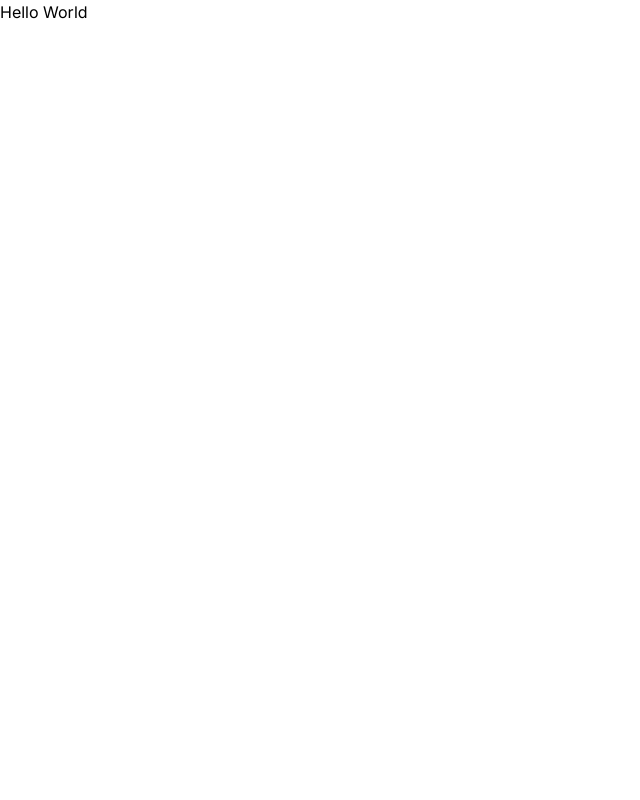
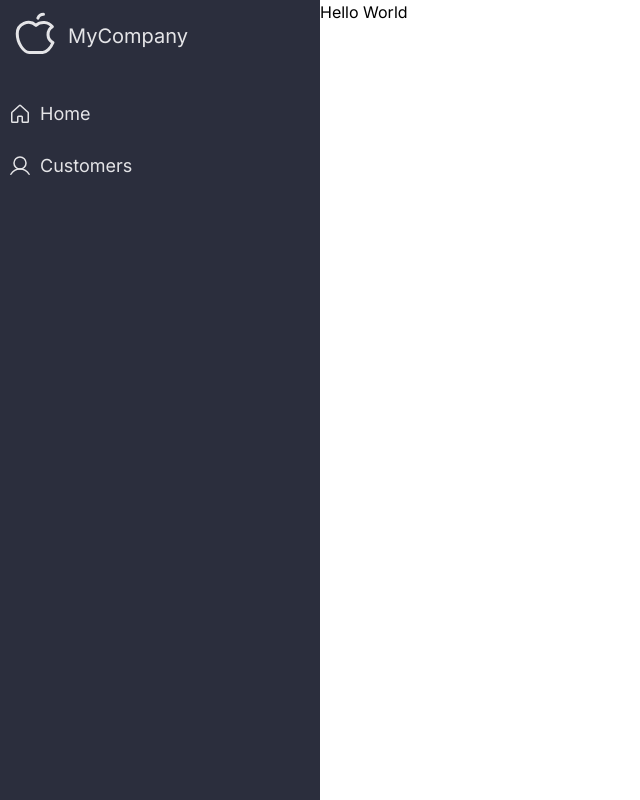
Before and after one commit to NathanSoa/customer-frontend, a Next.js app: page / in a window 1280 px wide. Shown: the whole page, without its empty margins (0-640 px from the left). Built offline with nearby package versions, Linux system fonts and the light colour scheme.

Commit message:
feat: create Sidebar component and add grid on main layout

```diff
--- /dev/null
+++ b/src/app/components/sidebar/index.tsx
@@ -0,0 +1,15 @@
+'use client'
+
+import { ReactNode } from 'react'
+
+import Logo from './logo'
+import Navigation from './navigation'
+
+export default function Sidebar(): ReactNode {
+  return (
+    <aside className="bg-menu text-zinc-200">
+      <Logo />
+      <Navigation />
+    </aside>
+  )
+}
--- a/src/app/layout.tsx
+++ b/src/app/layout.tsx
@@ -1,6 +1,9 @@
 import type { Metadata } from 'next'
 import { Inter } from 'next/font/google'
+
 import './globals.css'
+
+import Sidebar from '@/app/components/sidebar'
 
 const inter = Inter({ subsets: ['latin'] })
 
@@ -15,8 +18,13 @@
   children: React.ReactNode
 }) {
   return (
-    <html lang="en">
-      <body className={inter.className}>{children}</body>
+    <html lang="en" className="antialiased">
+      <body className={inter.className}>
+        <div className="grid min-h-screen grid-cols-app">
+          <Sidebar />
+          <main>{children}</main>
+        </div>
+      </body>
     </html>
   )
 }
--- a/tailwind.config.ts
+++ b/tailwind.config.ts
@@ -8,10 +8,11 @@
   ],
   theme: {
     extend: {
-      backgroundImage: {
-        'gradient-radial': 'radial-gradient(var(--tw-gradient-stops))',
-        'gradient-conic':
-          'conic-gradient(from 180deg at 50% 50%, var(--tw-gradient-stops))',
+      backgroundColor: {
+        menu: '#2b2e3d',
+      },
+      gridTemplateColumns: {
+        app: 'minmax(18rem, 20rem) 1fr',
       },
     },
   },
```
